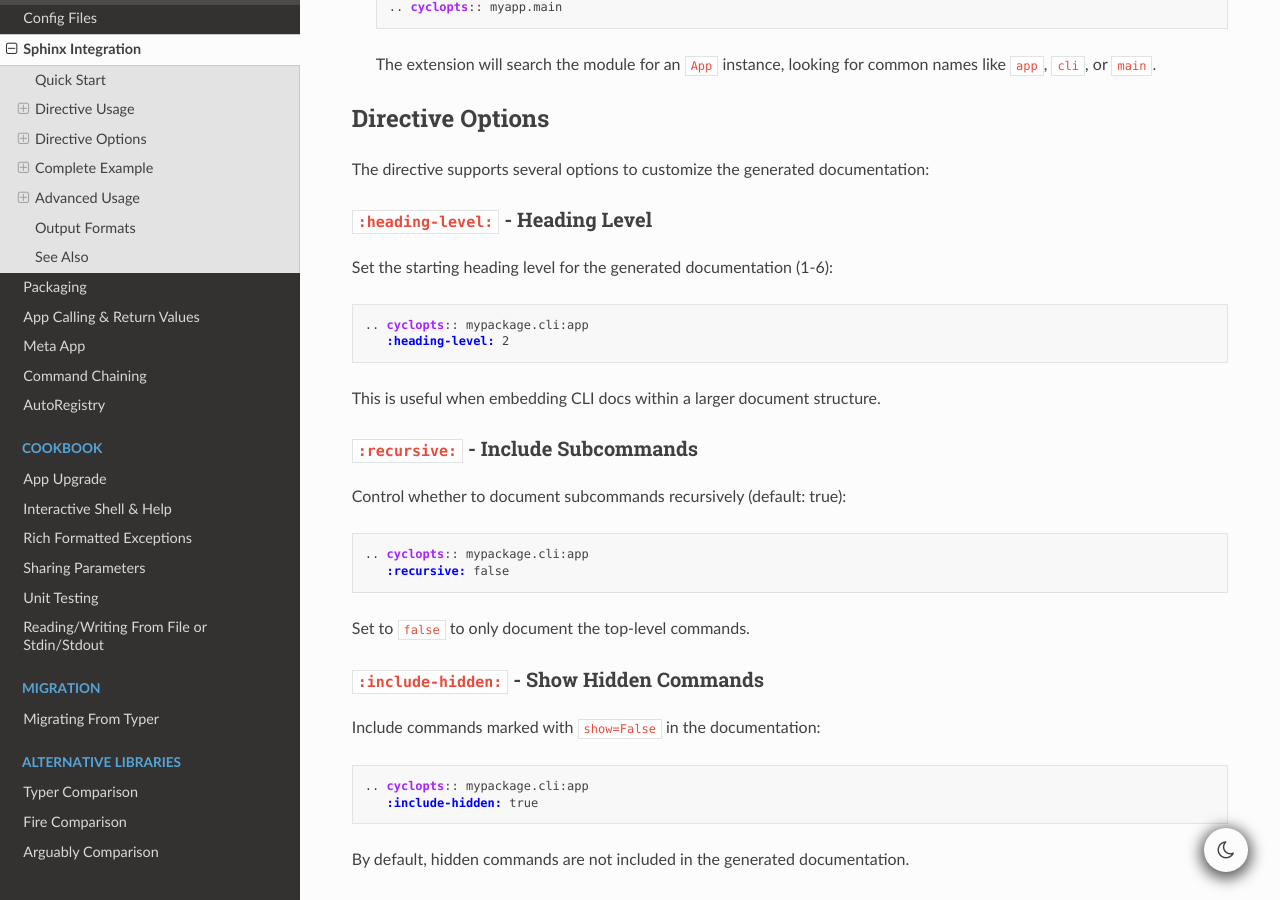
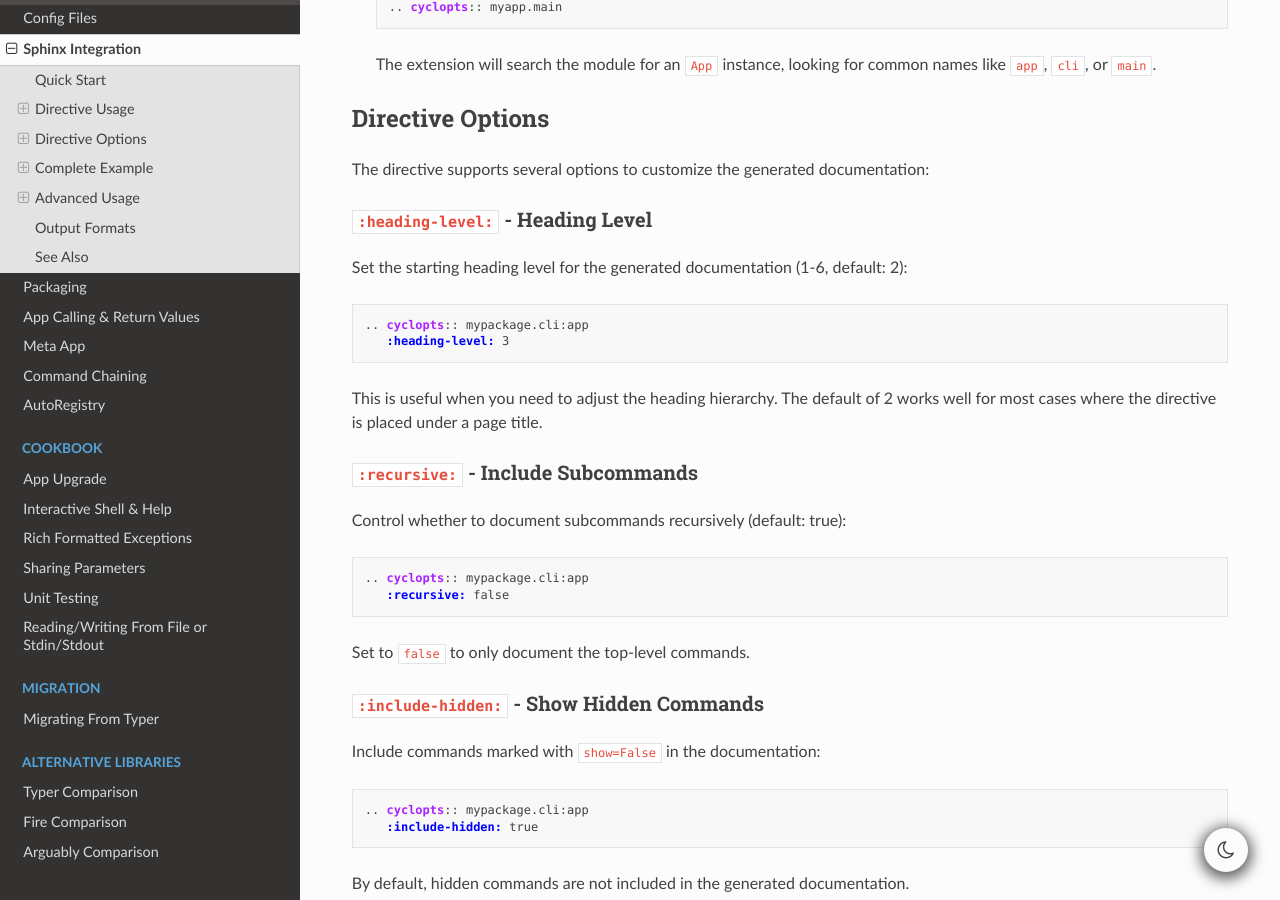
Before and after one commit to BrianPugh/cyclopts, a Sphinx documentation site: the page built from docs/source/sphinx_integration.rst, in a window 1280 px wide and 900 px high, scrolled down 1607 px. Built offline with Sphinx 7.4.7 and the Read the Docs theme 3.1.0, drawn with Linux system fonts in a browser that asks for light colours.

Commit message:
change default heading-level to 2.

```diff
--- a/docs/source/cli_reference.rst
+++ b/docs/source/cli_reference.rst
@@ -5,5 +5,4 @@
 The ``cyclopts`` package includes a command-line interface for various development tasks.
 
 .. cyclopts:: cyclopts.cli:app
-   :heading-level: 2
    :flatten-commands:
--- a/docs/source/sphinx_integration.rst
+++ b/docs/source/sphinx_integration.rst
@@ -69,14 +69,14 @@
 ``:heading-level:`` - Heading Level
 ~~~~~~~~~~~~~~~~~~~~~~~~~~~~~~~~~~~~
 
-Set the starting heading level for the generated documentation (1-6):
+Set the starting heading level for the generated documentation (1-6, default: 2):
 
 .. code-block:: rst
 
    .. cyclopts:: mypackage.cli:app
-      :heading-level: 2
+      :heading-level: 3
 
-This is useful when embedding CLI docs within a larger document structure.
+This is useful when you need to adjust the heading hierarchy. The default of 2 works well for most cases where the directive is placed under a page title.
 
 ``:recursive:`` - Include Subcommands
 ~~~~~~~~~~~~~~~~~~~~~~~~~~~~~~~~~~~~~~
```
Also changed, not shown: 1 other file.
